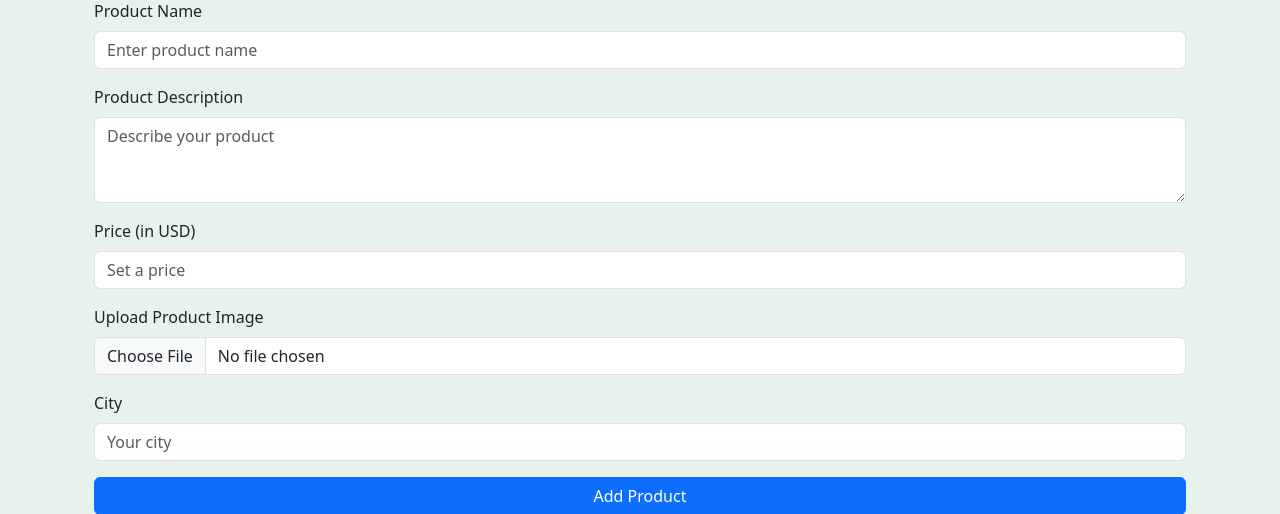
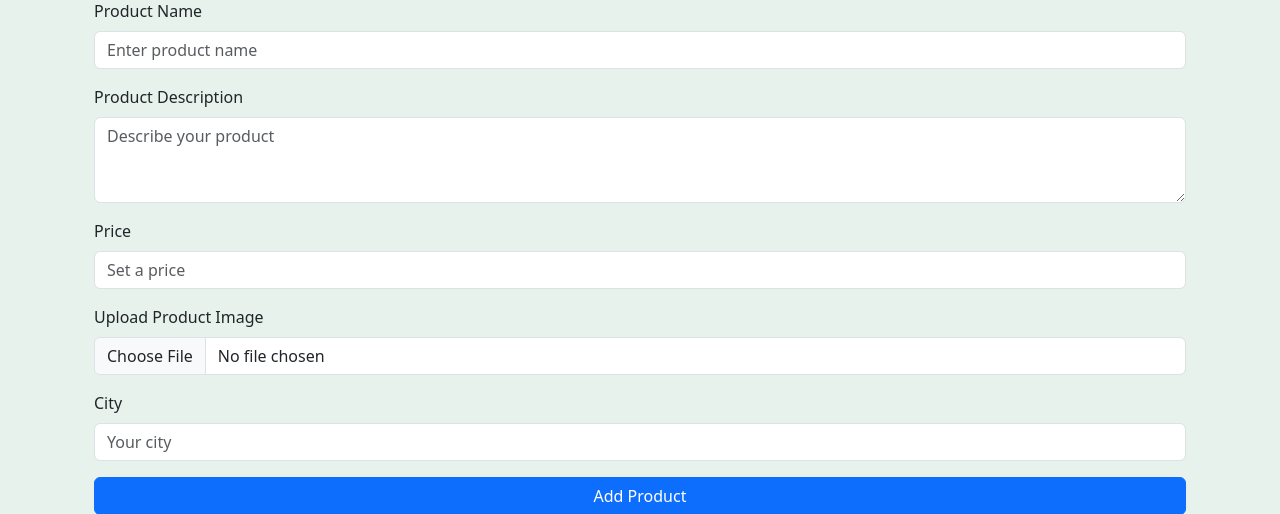
Before and after one commit to 24f2009384/EcoFinds---Team-175, a Flask app: page /sell in a window 1280 px wide. Shown: the part 167-681 px from the top of the page. Run offline with Flask 3, Linux system fonts and the light colour scheme; the visitor is signed in with stand-in values (Sample User, id 1); some libraries are stand-ins or nearby versions.

Commit message:
Updated sell

```diff
--- a/app.py
+++ b/app.py
@@ -1,9 +1,13 @@
 from flask import Flask, render_template, session, redirect, url_for, request, flash
 from backend import models
 from backend.models import *
+import os
+
 app = Flask(__name__)
 app.secret_key = 'team175secretkey'
 app.config['SQLALCHEMY_DATABASE_URI'] = 'sqlite:///db.sqlite3'
+app.config['UPLOAD_FOLDER'] = os.path.join('static', 'assets')
+
 db.init_app(app)
 
 with app.app_context():
--- a/templates/sell.html
+++ b/templates/sell.html
@@ -14,7 +14,7 @@
             <textarea class="form-control" id="description" name="description" rows="3" placeholder="Describe your product" required></textarea>
         </div>
         <div class="mb-3">
-            <label for="price" class="form-label">Price (in USD)</label>
+            <label for="price" class="form-label">Price</label>
             <input type="number" class="form-control" id="price" name="price" placeholder="Set a price" min="0" step="0.01" required>
         </div>
         <div class="mb-3">
```
